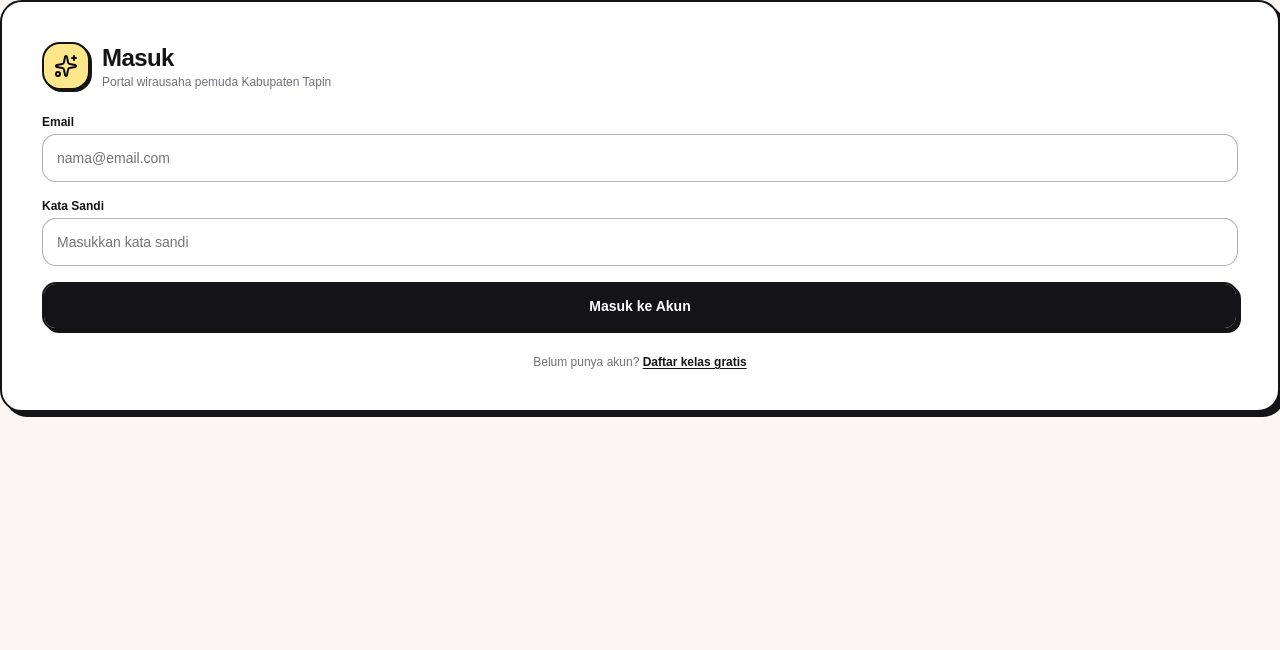
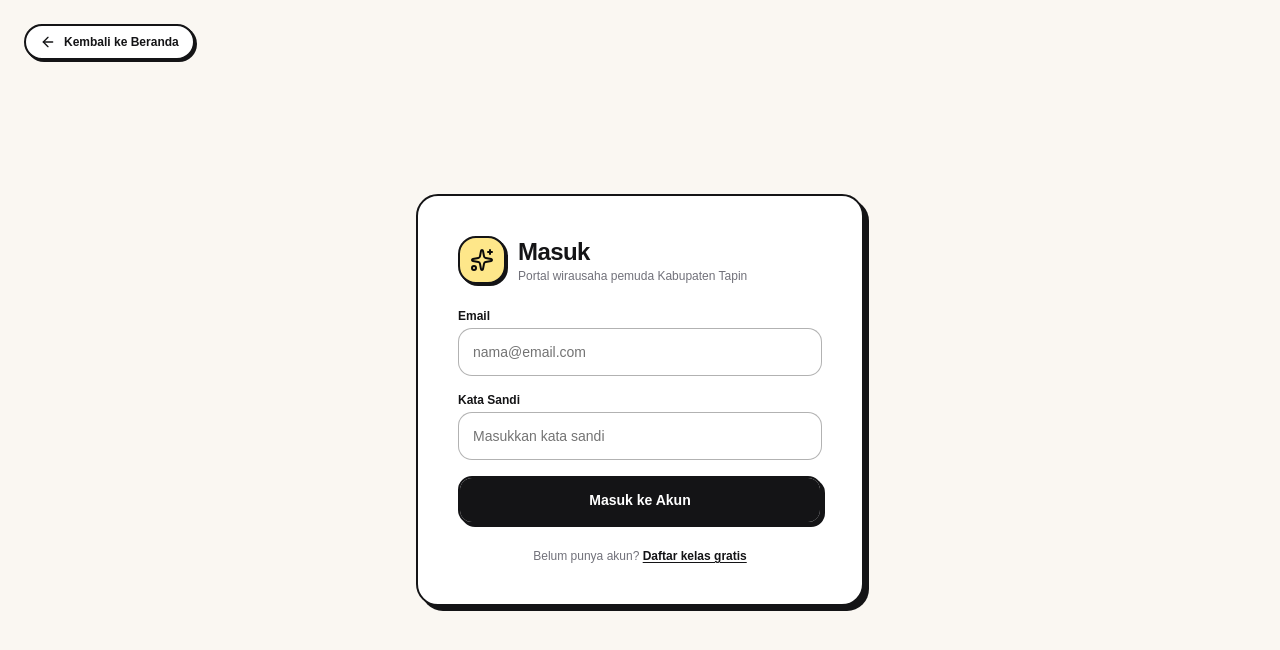
Before and after one commit to tnnz20/youthpreneur, a React (Vite) app: page /auth/login in a window 1280 px wide. Shown: the top 650 px of the page. Built offline with nearby package versions, Linux system fonts and the light colour scheme; no server answers.

Commit message:
feat(auth): add centered auth layout

```diff
--- a/src/app.tsx
+++ b/src/app.tsx
@@ -2,6 +2,7 @@ import { Suspense, lazy } from 'react';
 
 import { Route, Routes } from 'react-router';
 
+import AuthLayout from '@/layouts/auth-layout';
 import DashboardLayout from '@/layouts/dashboard-layout';
 import MainLayout from '@/layouts/main-layout';
 
@@ -45,6 +46,7 @@ export default function App() {
             <Route path="/about" element={<AboutPage />} />
             <Route path="/database" element={<DatabasePage />} />
           </Route>
+          <Route element={<AuthLayout />}>
             <Route
               path="/auth/login"
               element={
@@ -61,6 +63,7 @@ export default function App() {
                 </RedirectIfAuthenticated>
               }
             />
+          </Route>
           <Route
             element={
               <RequireAuth>
--- /dev/null
+++ b/src/layouts/auth-layout.tsx
@@ -0,0 +1,20 @@
+import { Link, Outlet } from 'react-router';
+
+import { ArrowLeft } from 'lucide-react';
+
+export default function AuthLayout() {
+  return (
+    <div className="bg-brand-bg text-brand-dark selection:bg-brand-yellow relative flex min-h-screen flex-col items-center justify-center px-4 py-16 selection:text-black sm:px-6 lg:px-8 lg:py-24">
+      <Link
+        to="/"
+        className="text-brand-dark border-brand-dark shadow-solid-sm hover:shadow-solid absolute top-4 left-4 inline-flex items-center gap-2 rounded-full border-2 bg-white px-3.5 py-2 text-xs font-bold sm:top-6 sm:left-6"
+      >
+        <ArrowLeft className="h-4 w-4" aria-hidden="true" />
+        Kembali ke Beranda
+      </Link>
+      <div className="w-full max-w-md">
+        <Outlet />
+      </div>
+    </div>
+  );
+}
```
Also changed, not shown: 1 other file (tests, documents, lock files or other folders). Lines whose indentation alone changed are shown as unchanged.
